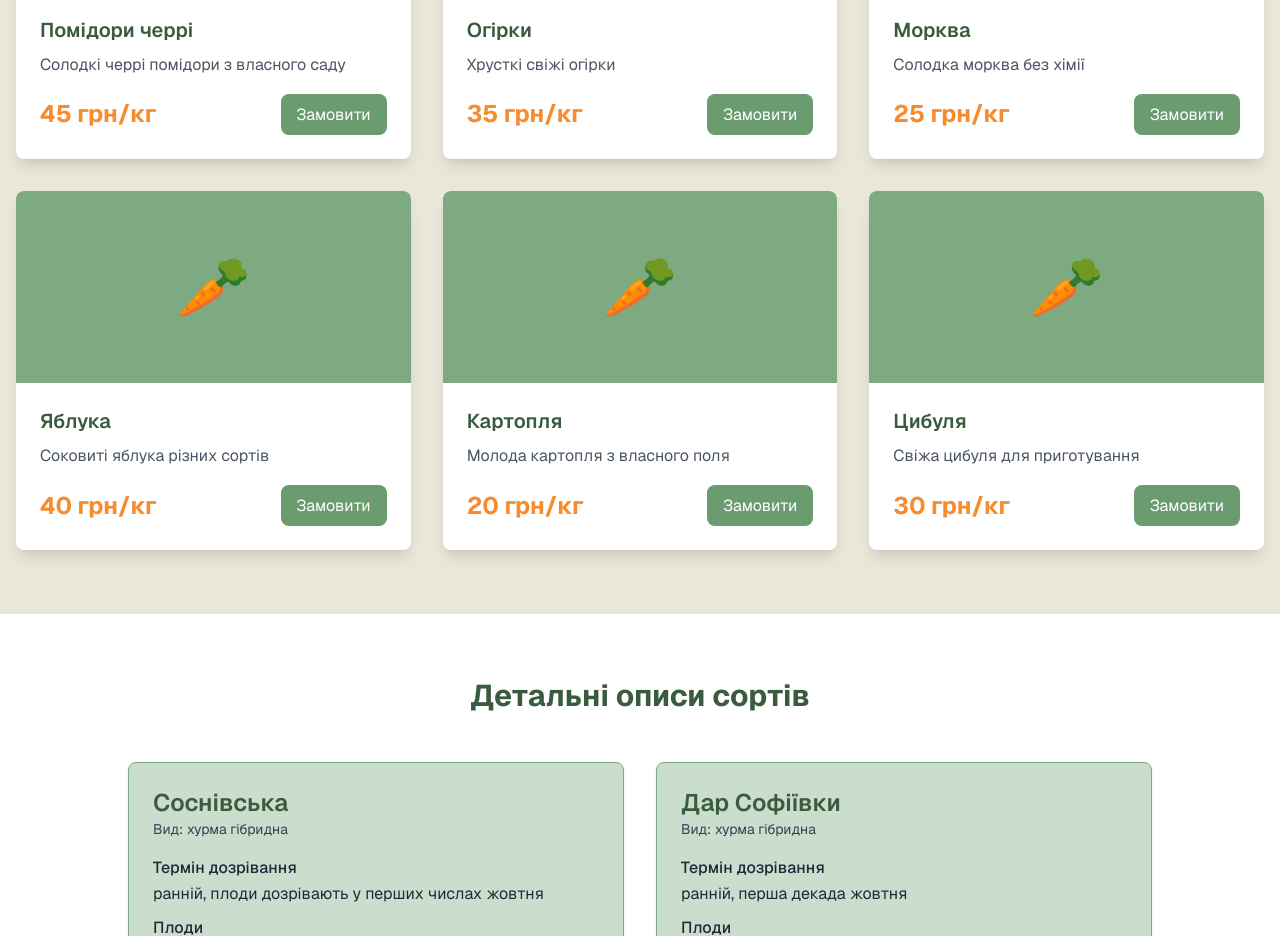
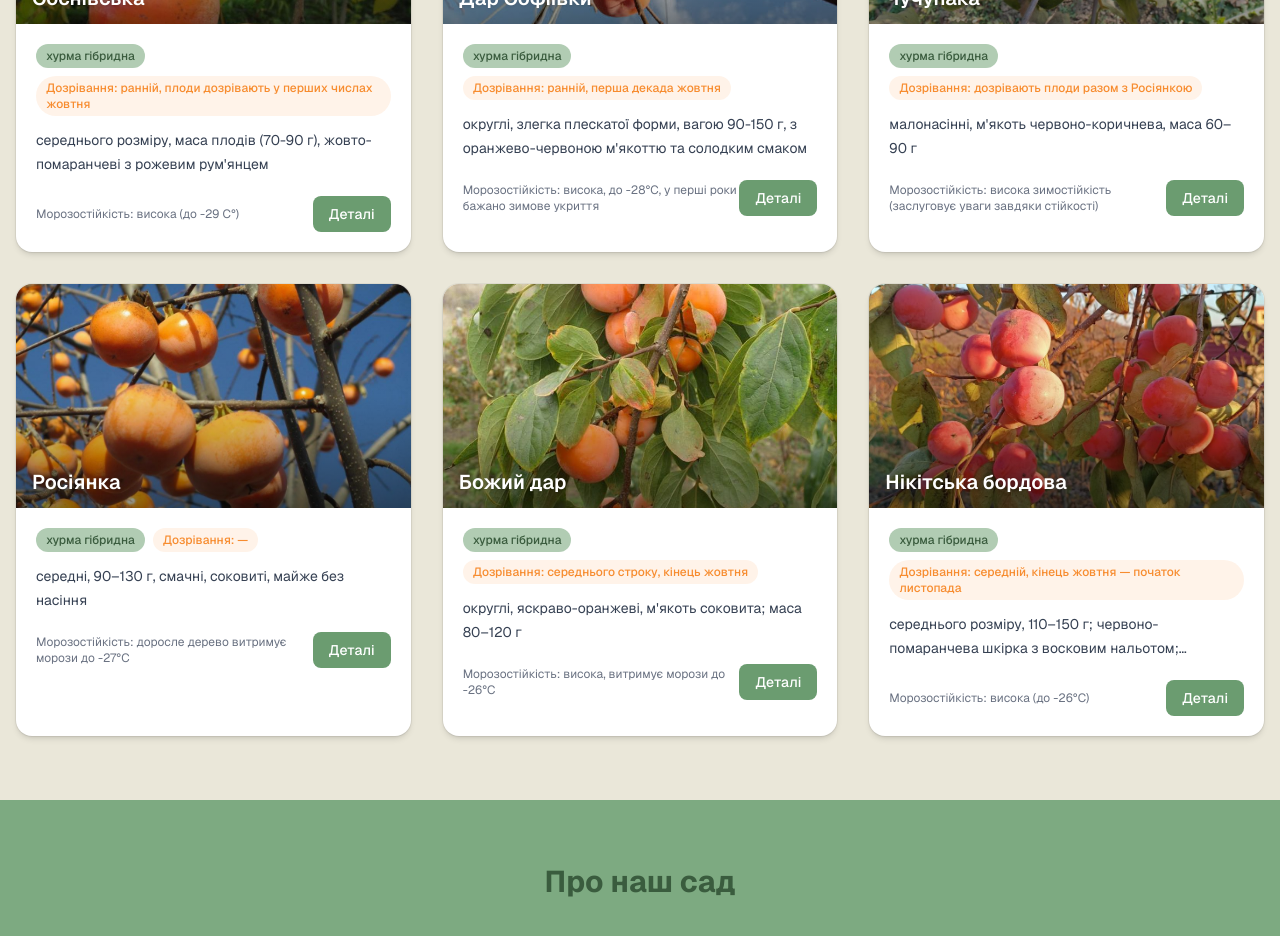
Before and after one commit to AndriiShopiak/grow-miracle, a Next.js app: page / in a window 1280 px wide. Shown: the part 820-1756 px from the top of the page. Built offline with nearby package versions, Linux system fonts and the light colour scheme.

Commit message:
feat: add products page for app

```diff
--- a/src/app/page.tsx
+++ b/src/app/page.tsx
@@ -1,5 +1,5 @@
 import Image from "next/image";
-import { products, cultivars } from "@/data/products";
+import { cultivars } from "@/data/products";
 
 export default function Home() {
   return (
@@ -58,19 +58,41 @@ export default function Home() {
             Наша продукція
           </h3>
           <div className="grid grid-cols-1 md:grid-cols-2 lg:grid-cols-3 gap-8">
-            {products.map((product) => (
-              <div key={product.id} className="bg-white rounded-lg shadow-lg overflow-hidden hover:shadow-xl transition-shadow">
-                <div className="h-48 bg-light-green flex items-center justify-center">
-                  <span className="text-6xl">🥕</span>
+            {cultivars.map((item) => (
+              <div
+                key={item.id}
+                className="group bg-white rounded-2xl shadow-md ring-1 ring-black/5 overflow-hidden transition-all hover:shadow-xl hover:-translate-y-0.5"
+              >
+                <div className="relative h-56">
+                  <Image src={item.image} alt={item.title} fill className="object-cover" />
+                  <div className="absolute inset-0 bg-gradient-to-t from-black/50 via-black/5 to-transparent opacity-90" />
+                  <div className="absolute bottom-3 left-4 right-4 flex items-end justify-between">
+                    <h4 className="text-white text-xl font-semibold drop-shadow">{item.title}</h4>
+                  </div>
                 </div>
-                <div className="p-6">
-                  <h4 className="text-xl font-semibold text-secondary mb-2">{product.name}</h4>
-                  <p className="text-gray-600 mb-4">{product.description}</p>
-                  <div className="flex justify-between items-center">
-                    <span className="text-2xl font-bold text-accent">{product.price}</span>
-                    <button className="bg-primary text-white px-4 py-2 rounded-lg hover:bg-secondary transition-colors">
-                      Замовити
-                    </button>
+                <div className="p-5">
+                  <div className="mb-3 flex flex-wrap gap-2">
+                    <span className="inline-flex items-center rounded-full bg-light-green/60 text-secondary text-xs font-medium px-2.5 py-1">
+                      {item.species}
+                    </span>
+                    <span className="inline-flex items-center rounded-full bg-accent/10 text-accent text-xs font-medium px-2.5 py-1">
+                      Дозрівання: {item.ripeningTerm}
+                    </span>
+                  </div>
+                  <p
+                    className="text-gray-700 text-sm leading-6"
+                    style={{ display: "-webkit-box", WebkitLineClamp: 2, WebkitBoxOrient: "vertical", overflow: "hidden" }}
+                  >
+                    {item.fruits}
+                  </p>
+                  <div className="mt-5 flex items-center justify-between">
+                    <span className="text-xs text-gray-500">Морозостійкість: {item.frostResistance}</span>
+                    <a
+                      href={`/products/${item.id}`}
+                      className="inline-flex items-center rounded-lg bg-primary px-4 py-2 text-white text-sm font-medium transition-colors hover:bg-secondary"
+                    >
+                      Деталі
+                    </a>
                   </div>
                 </div>
               </div>
@@ -79,58 +101,7 @@ export default function Home() {
         </div>
       </section>
 
-      {/* Секція сортів/культур з детальним описом */}
-      <section id="cultivars" className="bg-white py-16">
-        <div className="container mx-auto px-4">
-          <h3 className="text-3xl font-bold text-center text-secondary mb-12">
-            Детальні описи сортів
-          </h3>
-          <div className="grid grid-cols-1 md:grid-cols-2 gap-8 max-w-5xl mx-auto">
-            {cultivars.map((item) => (
-              <article key={item.title} className="bg-light-green/40 border border-light-green rounded-lg shadow-sm p-6">
-                <header className="mb-4">
-                  <h4 className="text-2xl font-semibold text-secondary">{item.title}</h4>
-                  <p className="text-sm text-gray-700">Вид: {item.species}</p>
-                </header>
-                <dl className="space-y-2 text-gray-800">
-                  <div>
-                    <dt className="font-medium">Термін дозрівання</dt>
-                    <dd>{item.ripeningTerm}</dd>
-                  </div>
-                  <div>
-                    <dt className="font-medium">Плоди</dt>
-                    <dd>{item.fruits}</dd>
-                  </div>
-                  <div>
-                    <dt className="font-medium">Смак</dt>
-                    <dd>{item.taste}</dd>
-                  </div>
-                  <div>
-                    <dt className="font-medium">Самоплідність</dt>
-                    <dd>{item.selfFertility}</dd>
-                  </div>
-                  <div>
-                    <dt className="font-medium">Врожайність</dt>
-                    <dd>{item.yield}</dd>
-                  </div>
-                  <div>
-                    <dt className="font-medium">Морозостійкість</dt>
-                    <dd>{item.frostResistance}</dd>
-                  </div>
-                </dl>
-                <div className="mt-6 border-t border-gray-200 pt-4">
-                  <h5 className="text-lg font-semibold text-secondary mb-2">Особливості вирощування</h5>
-                  <ul className="list-disc pl-5 space-y-1 text-gray-800">
-                    <li><span className="font-medium">Посадка:</span> {item.cultivation.planting}</li>
-                    <li><span className="font-medium">Догляд:</span> {item.cultivation.care}</li>
-                    <li><span className="font-medium">Період плодоношення:</span> {item.cultivation.bearingPeriod}</li>
-                  </ul>
-                </div>
-              </article>
-            ))}
-          </div>
-        </div>
-      </section>
+
 
       {/* Секція про нас */}
       <section id="about" className="bg-light-green py-16">
--- /dev/null
+++ b/src/app/products/[id]/page.tsx
@@ -0,0 +1,86 @@
+import Image from "next/image";
+import Link from "next/link";
+import { cultivars } from "@/data/products";
+
+type Props = {
+  params: { id: string };
+};
+
+export function generateStaticParams() {
+  return cultivars.map((c) => ({ id: String(c.id) }));
+}
+
+export default function ProductDetail({ params }: Props) {
+  const id = Number(params.id);
+  const item = cultivars.find((c) => c.id === id);
+
+  if (!item) {
+    return (
+      <div className="container mx-auto px-4 py-16">
+        <h1 className="text-2xl font-semibold text-secondary mb-4">Товар не знайдено</h1>
+        <Link href="/" className="text-accent hover:underline">На головну</Link>
+      </div>
+    );
+  }
+
+  return (
+    <div className="min-h-screen bg-background">
+      <div className="container mx-auto px-4 py-10">
+        <div className="grid grid-cols-1 md:grid-cols-2 gap-8">
+          <div className="relative w-full h-80 md:h-[28rem] rounded-xl overflow-hidden shadow">
+            <Image src={item.image} alt={item.title} fill className="object-cover" />
+          </div>
+          <div>
+            <h1 className="text-3xl font-bold text-secondary mb-3">{item.title}</h1>
+            <div className="mb-4 flex flex-wrap gap-2">
+              <span className="inline-flex items-center rounded-full bg-light-green/60 text-secondary text-xs font-medium px-3 py-1">
+                {item.species}
+              </span>
+              <span className="inline-flex items-center rounded-full bg-accent/10 text-accent text-xs font-medium px-3 py-1">
+                Дозрівання: {item.ripeningTerm}
+              </span>
+            </div>
+            <p className="text-gray-700 leading-7 mb-6">{item.fruits}</p>
+
+            <dl className="grid grid-cols-1 sm:grid-cols-2 gap-4 text-gray-800">
+              <div>
+                <dt className="font-medium">Смак</dt>
+                <dd>{item.taste}</dd>
+              </div>
+              <div>
+                <dt className="font-medium">Самоплідність</dt>
+                <dd>{item.selfFertility}</dd>
+              </div>
+              <div>
+                <dt className="font-medium">Врожайність</dt>
+                <dd>{item.yield}</dd>
+              </div>
+              <div>
+                <dt className="font-medium">Морозостійкість</dt>
+                <dd>{item.frostResistance}</dd>
+              </div>
+            </dl>
+
+            <div className="mt-8 border-t border-gray-200 pt-5">
+              <h2 className="text-lg font-semibold text-secondary mb-2">Особливості вирощування</h2>
+              <ul className="list-disc pl-5 space-y-1 text-gray-800">
+                <li><span className="font-medium">Посадка:</span> {item.cultivation.planting}</li>
+                <li><span className="font-medium">Догляд:</span> {item.cultivation.care}</li>
+                <li><span className="font-medium">Період плодоношення:</span> {item.cultivation.bearingPeriod}</li>
+              </ul>
+            </div>
+
+            <div className="mt-8 flex gap-3">
+              <Link href="/" className="rounded-lg bg-primary px-5 py-2 text-white hover:bg-secondary transition-colors">
+                На головну
+              </Link>
+              <Link href="#contact" className="rounded-lg border border-primary px-5 py-2 text-primary hover:bg-light-green/40 transition-colors">
+                Замовити
+              </Link>
+            </div>
+          </div>
+        </div>
+      </div>
+    </div>
+  );
+}
```
